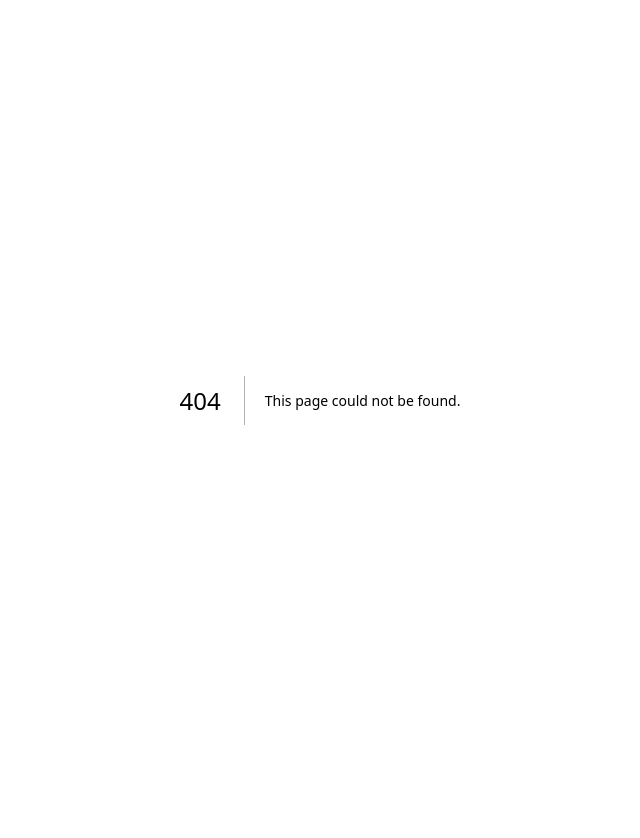
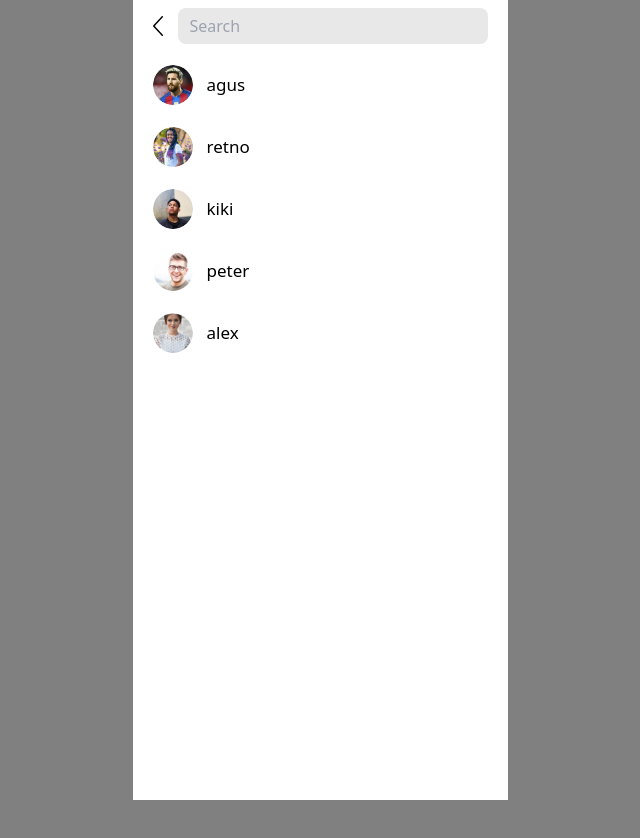
Before and after one commit to afifudinmtop/instagram-clone-nextjs, a Next.js app in the folder instagram/: page /explore/search in a window 1280 px wide. Before the commit this address had no page. Shown: the top 838 px of the page, without its empty margins (320-960 px from the left). Before the commit the page ends 800 px from the top, so only its background shows below. Built offline with nearby package versions, Linux system fonts and the light colour scheme; no server answers.

Commit message:
v1.14.0
search page

```diff
--- /dev/null
+++ b/instagram/app/explore/search/Search_header.js
@@ -0,0 +1,20 @@
+const Search_header = () => {
+  return (
+    <div className="px-5 flex">
+      <img
+        src="/arrow_left.png"
+        className="w-[10px] h-[20px] my-auto me-[15px]"
+      />
+
+      <div className="bg-[#E8E8E8] w-full rounded-lg h-[36px] flex px-[12px]">
+        <input
+          placeholder="Search"
+          type="text"
+          className="w-full bg-[#E8E8E8] h-[20px] my-auto text-base outline-none"
+        />
+      </div>
+    </div>
+  );
+};
+
+export default Search_header;
--- /dev/null
+++ b/instagram/app/explore/search/Search_list.js
@@ -0,0 +1,15 @@
+import Search_list_component from "./Search_list_component";
+
+const Search_list = () => {
+  return (
+    <div className="px-5 mt-[21px] overflow-auto h-dvh">
+      <Search_list_component src="1.png" name="agus" />
+      <Search_list_component src="2.png" name="retno" />
+      <Search_list_component src="3.png" name="kiki" />
+      <Search_list_component src="4.png" name="peter" />
+      <Search_list_component src="5.png" name="alex" />
+    </div>
+  );
+};
+
+export default Search_list;
--- /dev/null
+++ b/instagram/app/explore/search/Search_list_component.js
@@ -0,0 +1,13 @@
+const Search_list_component = (props) => {
+  return (
+    <div className="flex mb-[22px]">
+      <img
+        src={"/uploads/" + props.src}
+        className="w-[40px] h-[40px] rounded-full me-[14px]"
+      />
+      <div className="text-[17px] my-auto">{props.name}</div>
+    </div>
+  );
+};
+
+export default Search_list_component;
--- /dev/null
+++ b/instagram/app/explore/search/page.css
@@ -0,0 +1,3 @@
+body {
+  overflow: hidden !important;
+}
--- /dev/null
+++ b/instagram/app/explore/search/page.js
@@ -0,0 +1,45 @@
+"use client";
+
+import Search_header from "./Search_header";
+import Search_list from "./Search_list";
+
+import "./page.css";
+
+import { useState, useEffect } from "react";
+
+const Page = () => {
+  useEffect(() => {
+    cek_login();
+  }, []);
+
+  const cek_login = () => {
+    fetch("/api/session_check", {
+      method: "GET",
+      cache: "no-store",
+    })
+      .then((response) => {
+        if (!response.ok) {
+          throw new Error(
+            "Network response was not ok: " + response.statusText
+          );
+        }
+        return response.json();
+      })
+      .then((data) => {
+        if (!data.isLoggedIn) {
+          return (window.location.href = "/login/");
+        }
+      })
+      .catch((error) => {
+        console.error("Error fetching data: ", error);
+      });
+  };
+  return (
+    <div className="mt-[8px]">
+      <Search_header />
+      <Search_list />
+    </div>
+  );
+};
+
+export default Page;
```
